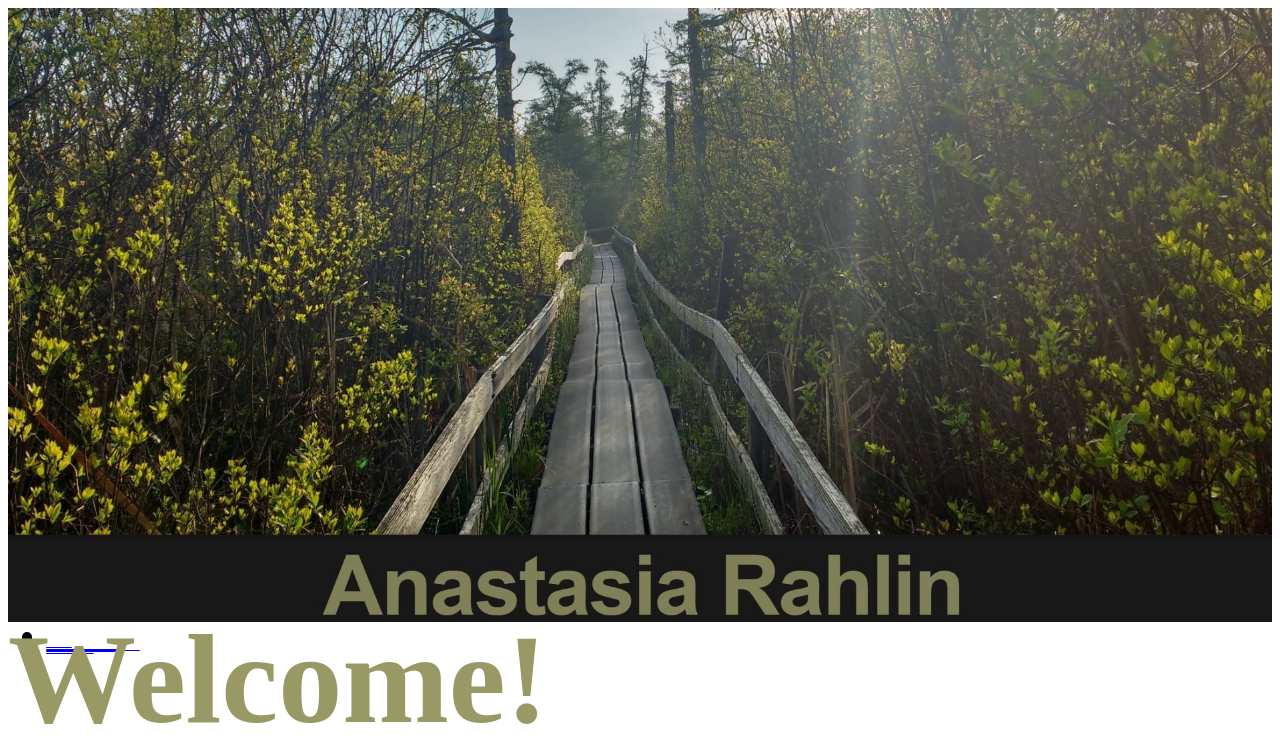
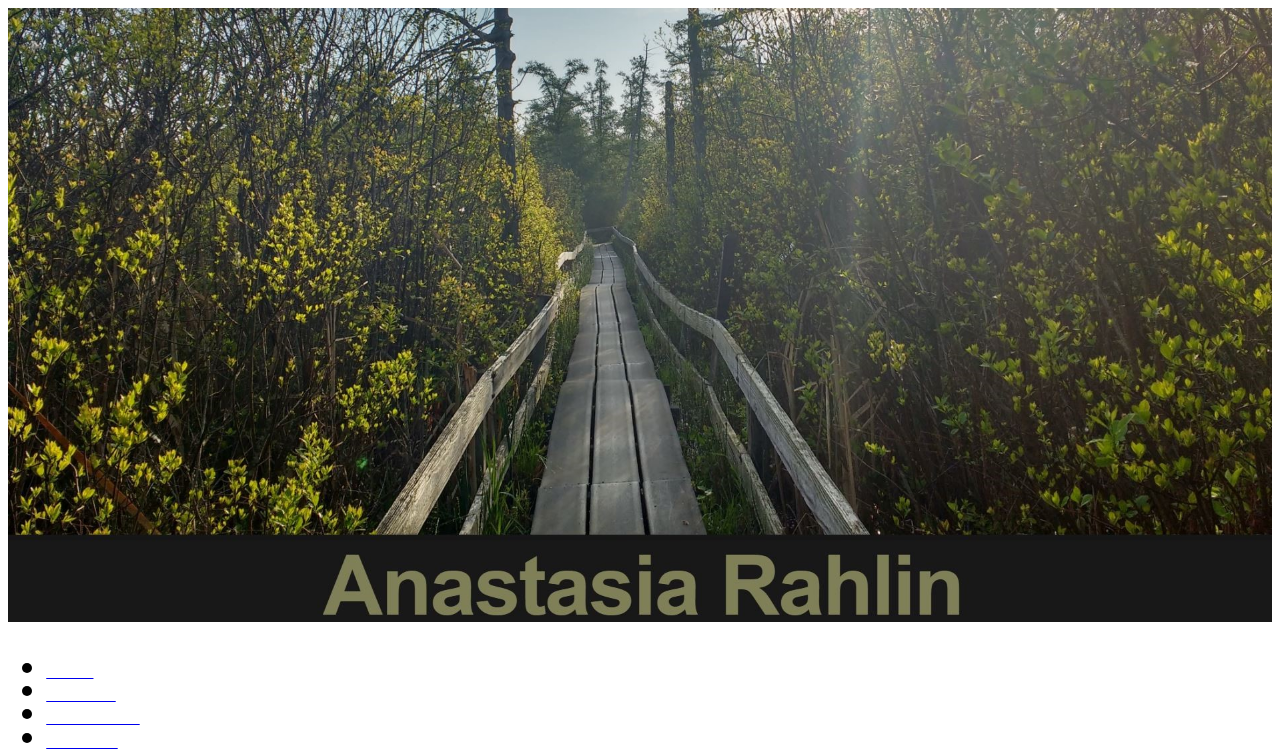
Before and after one commit to anarahlin/anarahlin.github.io, a Jekyll site: the page built from index.html, in a window 1280 px wide. Shown: the top 754 px of the page. Built offline with Jekyll 4.4.1, drawn with Linux system fonts in a browser that asks for light colours; nearby versions of some CDN libraries; the list of posts is cut into pages by our own code; comment, search, counter and statistics services are not loaded.

Commit message:
Update nav.html

```diff
--- a/_includes/nav.html
+++ b/_includes/nav.html
@@ -58,7 +58,7 @@
 
 			font-size: calc(0.01px + (25 - 0.1) * ((100vw - 0.1px) / (1800 - 0.1))); /*used to be 7em */
 			/*line-height: calc(1.3em + (1.5 - 1.2) * ((100vw - 10px)/(1800 - 10))); this line is completely new */
-			margin-top: -2em; /*used to be -0.6em then changed to -1em then back, this definitely moves the links down if you make it bigger, and can be used instead of long lines of <br> */
+			margin-top: -0.6em; /*used to be -0.6em then changed to -2em then back, this definitely moves the links down if you make it bigger, and can be used instead of long lines of <br> */
  			margin-bottom: -0.1em; /*used to be 0.6em; curious if it makes the bottom of the black box header smaller */
  			margin-left: -0.1em;
   			margin-right: -0.1em;
```
